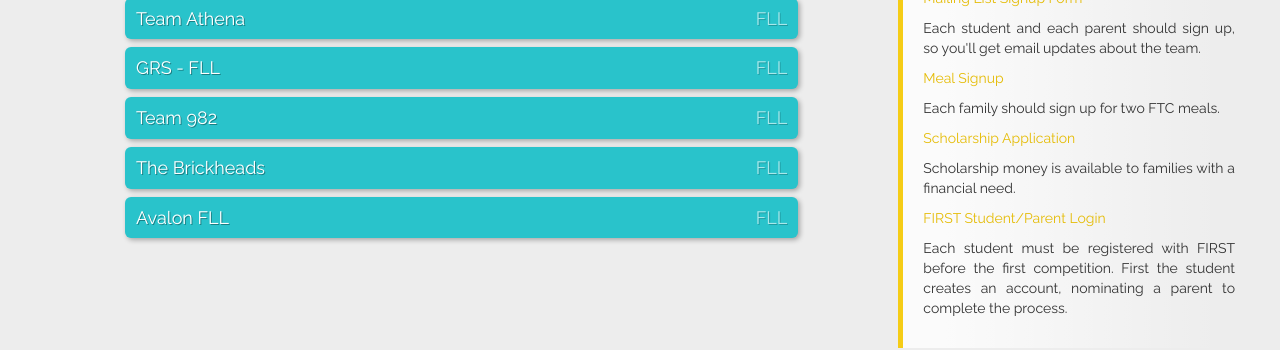
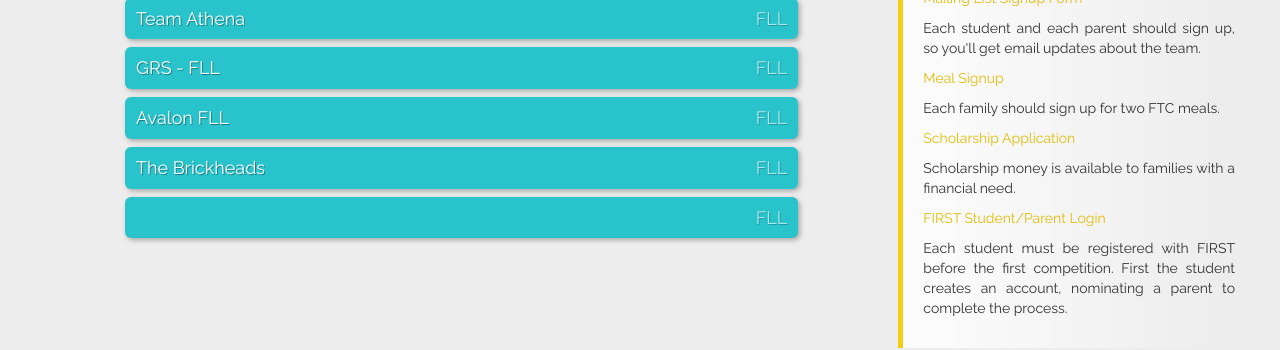
Before and after one commit to lauraschultz/mythicalrobotics, a Jekyll site: the page built from index.html, in a window 1280 px wide. Shown: the part 370-720 px from the top of the page. Built offline with Jekyll 4.4.1, drawn with Linux system fonts in a browser that asks for light colours; nearby versions of some CDN libraries.

Commit message:
Update _config.yml

```diff
--- a/_config.yml
+++ b/_config.yml
@@ -10,16 +10,13 @@
 team1_url: team-athena
 
 team2_name: "GRS - FLL"
-team2_url: team-1
+team2_url: grs-fll
 
-team3_name: "Team 982"
-team3_url: team-2
+team3_name: "Avalon FLL"
+team3_url: avalon-fll
 
 team4_name: "The Brickheads"
 team4_url: the-brickheads
 
-team5_name: "Avalon FLL"
-team5_url: avalon-team
-
 # Build settings
 markdown: kramdown
```
